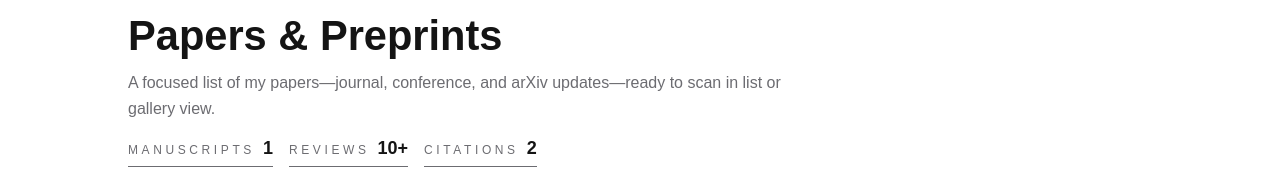
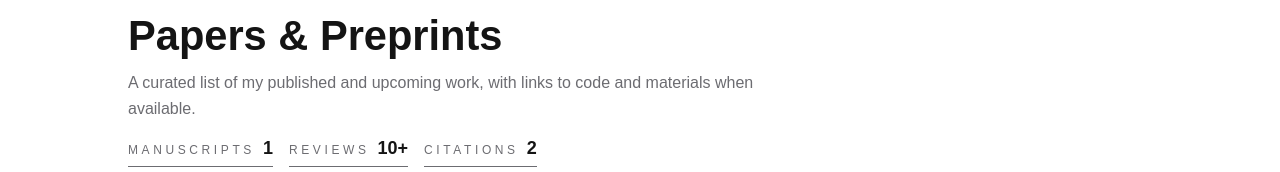
Before and after one commit to kyxzhe/kyxzhe.github.io, a Next.js app: page /publications in a window 1280 px wide. Shown: the part 167-339 px from the top of the page. Built offline with nearby package versions, Linux system fonts and the light colour scheme.

Commit message:
chore: refresh publications intro

```diff
--- a/src/app/publications/page.tsx
+++ b/src/app/publications/page.tsx
@@ -263,7 +263,7 @@ export default function PublicationsPage() {
           <p className="text-xs uppercase tracking-[0.3em] text-muted-foreground">Publications</p>
           <h1 className="text-[2.4rem] md:text-[2.6rem] font-semibold leading-tight text-foreground">Papers &amp; Preprints</h1>
           <p className="text-[15px] md:text-base text-muted-foreground max-w-2xl leading-relaxed">
-            A focused list of my papers—journal, conference, and arXiv updates—ready to scan in list or gallery view.
+            A curated list of my published and upcoming work, with links to code and materials when available.
           </p>
           <div className="flex flex-wrap items-center gap-4 text-sm text-muted-foreground pt-1">
             {metrics.map((metric) => (
```
